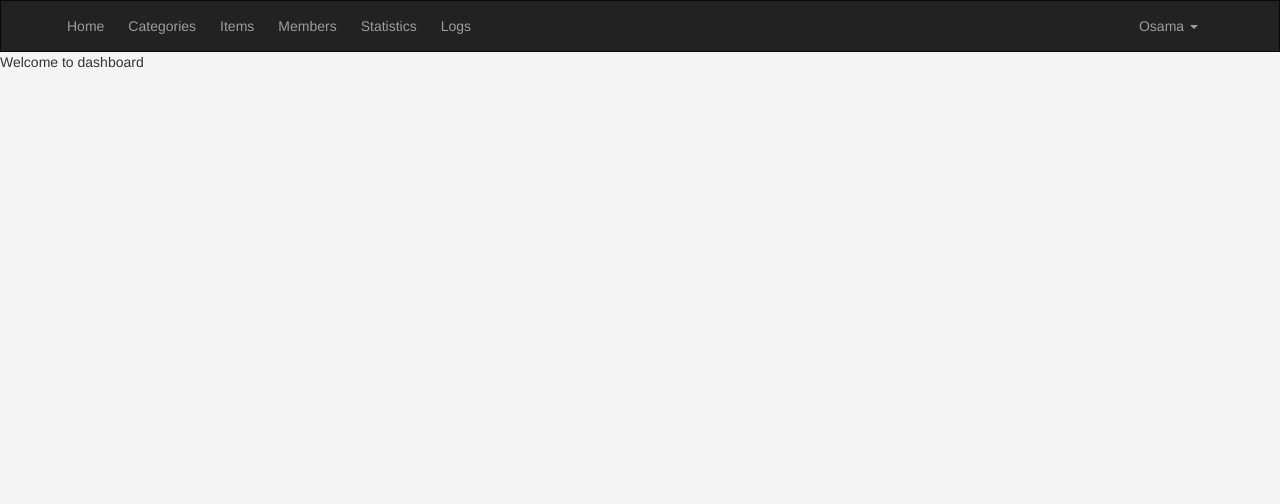
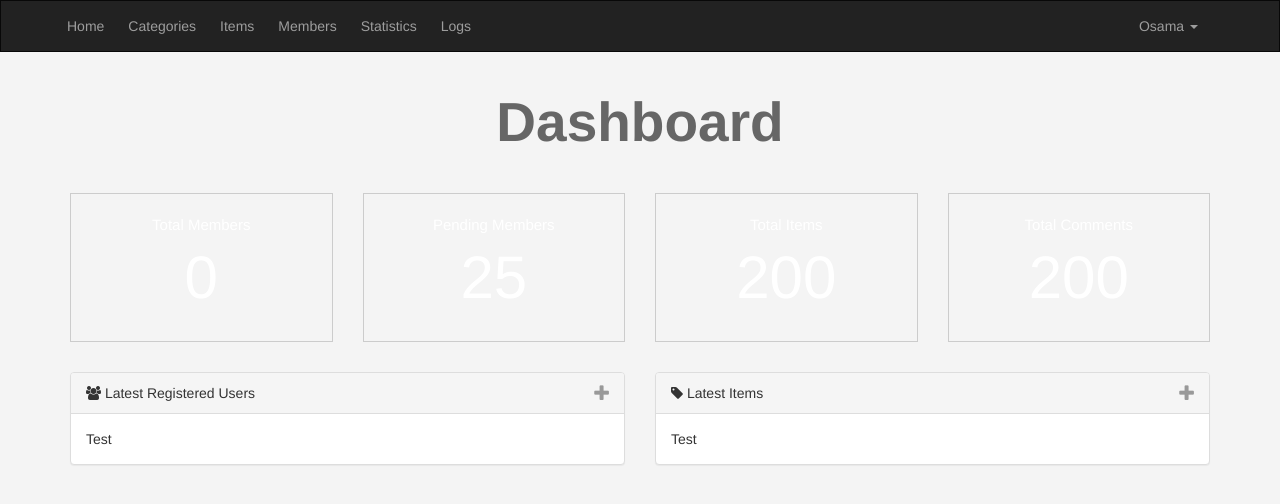
Before and after one commit to ahmedelashry0/e-commerce_PHPNative, a PHP site: page /dashboard.php in a window 1280 px wide. Shown: the top 504 px of the page. Run offline with PHP 8.4, Linux system fonts and the light colour scheme; the visitor is signed in with stand-in values (Sample User, id 1); data that the repository does not hold is empty.

Commit message:
Added count item func,  customized the dashboard and styled it

```diff
--- a/admin/dashboard.php
+++ b/admin/dashboard.php
@@ -2,8 +2,67 @@
 session_start();
 if (isset($_SESSION['Username'])) {
     $pageTitle = 'Dashboard';
-    include 'init.php';
-    echo 'Welcome to dashboard';
+    include 'init.php'; ?>
+    <div class="container home-stats text-center">
+        <h1> Dashboard</h1>
+        <div class="row">
+            <div class="col-md-3">
+                <div class="stat">
+                    Total Members
+                    <span><?php echo checkItem2('userID', 'users') ?></span>
+                </div>
+            </div>
+            <div class="col-md-3">
+                <div class="stat">
+                    Pending Members
+                    <span>25</span>
+                </div>
+            </div>
+            <div class="col-md-3">
+                <div class="stat">
+                    Total Items
+                    <span>200</span>
+                </div>
+            </div>
+            <div class="col-md-3">
+                <div class="stat">
+                    Total Comments
+                    <span>200</span>
+                </div>
+            </div>
+        </div>
+    </div>
+    <div class="container latest">
+        <div class="row">
+            <div class="col-sm-6">
+                <div class="panel panel-default">
+                    <div class="panel-heading">
+                        <i class="fa fa-users"></i> Latest Registered Users
+                        <span class="toggle-info pull-right">
+                            <i class="fa fa-plus fa-lg"></i>
+                        </span>
+                    </div>
+                    <div class="panel-body">
+                        Test
+                    </div>
+                </div>
+            </div>
+            <div class="col-sm-6">
+                <div class="panel panel-default">
+                    <div class="panel-heading">
+                        <i class="fa fa-tag"></i> Latest Items
+                        <span class="toggle-info pull-right">
+                            <i class="fa fa-plus fa-lg"></i>
+                        </span>
+                    </div>
+                    <div class="panel-body">
+                        Test
+                    </div>
+                </div>
+            </div>
+        </div>
+    </div>
+<?php
     include $tpl . 'footer.php';
 } else {
     header('Location: index.php'); // Redirect to dashboard page
--- a/admin/includes/funcs/functions.php
+++ b/admin/includes/funcs/functions.php
@@ -43,3 +43,13 @@
     $count = $stmt2->rowCount();
     return $count;
 }
+
+/*
+Count number of items
+*/
+function checkItem2($item, $from){
+    global $dbconc;
+    $stmt2 = $dbconc->prepare("SELECT COUNT($item) FROM $from");
+    $stmt2->execute();
+    return $stmt2->fetchColumn();
+}
--- a/admin/includes/templates/navbar.php
+++ b/admin/includes/templates/navbar.php
@@ -6,7 +6,7 @@
                 <span class="icon-bar"></span>
                 <span class="icon-bar"></span>
             </button>
-            <a class="navbar-brand" href="#"><?php echo lang('HOME_ADMIN') ?></a>
+            <a class="navbar-brand" href="dashboard.php"><?php echo lang('HOME_ADMIN') ?></a>
         </div>
         <div class="collapse navbar-collapse" id="app-nav">
             <ul class="nav navbar-nav">
--- a/admin/layouts/css/backend.css
+++ b/admin/layouts/css/backend.css
@@ -82,6 +82,129 @@
     position: relative;
 }
 /* End Bootstrap Edits
+/* Start dashboard page */
+.home-stats .stat {
+    padding: 20px;
+    font-size: 15px;
+    color: #fff;
+    border: 1px solid #ccc;
+    position: relative;
+    /* overflow: hidden; */
+}
+
+.home-stats .stat i {
+    position: absolute;
+    font-size: 80px;
+    top: 35px;
+    left: 30px;
+}
+
+.home-stats .stat .info {
+    float: right;
+}
+
+.home-stats .stat a {
+    color: #fff;
+}
+
+.home-stats .stat a:hover {
+    text-decoration: none;
+}
+
+.home-stats .stat span {
+    display: block;
+    font-size: 60px;
+}
+
+.home-stats .st-members {
+    background-color: #3498db;
+}
+
+.home-stats .st-pending {
+    background-color: #c0392b;
+}
+
+.home-stats .st-items {
+    background-color: #d35400;
+}
+
+.home-stats .st-comments {
+    background-color: #8e44ad;
+}
+
+.latest {
+    margin-top: 30px;
+}
+
+.latest .toggle-info {
+    color: #999;
+    cursor: pointer;
+}
+
+.latest .toggle-info:hover {
+    color: #444;
+}
+
+.latest-users {
+    margin-bottom: 0;
+}
+
+.latest-users li {
+    padding: 10px;
+    overflow: hidden;
+}
+
+.latest-users li:nth-child(odd) {
+    background-color: #eee;
+}
+
+.latest-users .btn-success,
+.latest-users .btn-info {
+    padding: 2px 8px;
+}
+
+.latest-users .btn-info {
+    margin-right: 5px;
+}
+
+.latest .comment-box {
+    margin: 5px 0 10px;
+}
+
+.latest .comment-box .member-n,
+.latest .comment-box .member-c {
+    float: left;
+}
+
+.latest .comment-box .member-n {
+    width: 80px;
+    text-align: center;
+    margin-right: 20px;
+    position: relative;
+    top: 10px;
+}
+
+.latest .comment-box .member-c {
+    width: calc(100% - 100px);
+    background-color: #efefef;
+    padding: 10px;
+    position: relative;
+}
+
+.latest .comment-box .member-c:before {
+    content: "";
+    display: block;
+    position: absolute;
+    left: -28px;
+    top: 5px;
+    width: 0;
+    height: 0;
+    border-style: solid;
+    border-color: transparent #efefef transparent transparent;
+    border-width: 15px;
+}
+/* End dashboard page */
+
 /* Start Members Page */
 
 h1 {
```
